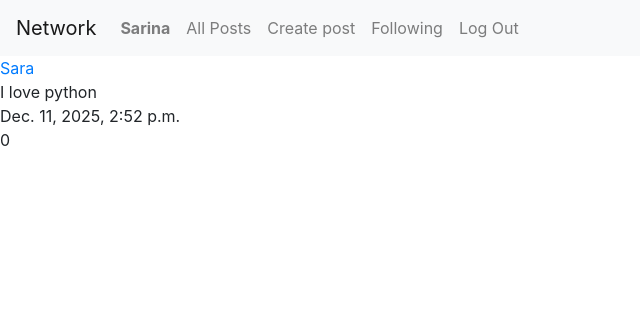
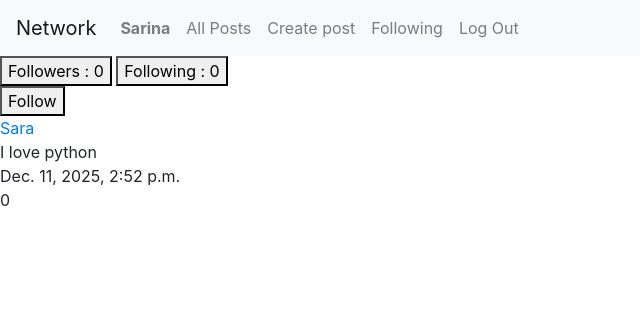
Before and after one commit to Sarina-b/Social-network, a Django app: a page that uses network/templates/network/index.html in a window 1280 px wide. Shown: the top 316 px of the page, without its empty margins (0-640 px from the left). Run offline with Django 5.2, Linux system fonts and the light colour scheme; a user stored in the database is signed in; data comes from the database, SQL or seed files in the repository; both versions use the stored data as it was after the commit; some libraries are stand-ins or nearby versions.

Commit message:
Follow/Unfollow user is added

```diff
--- a/network/static/network/inbox.js
+++ b/network/static/network/inbox.js
@@ -1,5 +1,13 @@
 document.addEventListener('DOMContentLoaded', () => {
-    document.querySelector('.create_post_form').addEventListener('submit', create_new_post);
+    // document.querySelector('.create_post_form').addEventListener('submit', create_new_post);
+    const follow_btn = document.querySelector('.follow_btn');
+    const unfollow_btn = document.querySelector('.unfollow_btn');
+    if (follow_btn) {
+        follow_btn.addEventListener('click', follow_button);
+    }
+    if (unfollow_btn) {
+        unfollow_btn.addEventListener('click', unfollow_button);
+    }
 })
 
 function create_new_post(event) {
@@ -19,7 +27,7 @@ function create_new_post(event) {
                 document.querySelector(".error-message").innerText = data.error;
                 return data;
             });
-        }else {
+        } else {
             return response.json().then(data => {
                 document.querySelector(".error-message").innerText = data.success;
                 return data;
@@ -31,3 +39,34 @@ function create_new_post(event) {
 
     document.querySelector('.content_of_post').value = '';
 }
+
+function follow_button() {
+
+    fetch(`/user_info`, {
+        method: 'PUT',
+        body: JSON.stringify({
+            follow: true,
+            clicked_user_id: document.querySelector('.follow_btn').dataset.user_id
+        })
+    }).catch(err => console.error(err));
+    const follow_btn = document.querySelector('.follow_btn');
+    follow_btn.textContent = 'Unfollow';
+    follow_btn.classList.remove('follow_btn');
+    follow_btn.classList.add('unfollow_btn');
+
+}
+
+function unfollow_button() {
+    fetch(`/user_info`, {
+        method: 'PUT',
+        body: JSON.stringify({
+            follow: false,
+            clicked_user_id: document.querySelector('.unfollow_btn').dataset.user_id
+        })
+    }).catch(err => console.error(err));
+    const follow_btn = document.querySelector('.unfollow_btn');
+    follow_btn.textContent = 'Follow';
+    follow_btn.classList.remove('unfollow_btn');
+    follow_btn.classList.add('follow_btn');
+
+}
--- a/network/templates/network/index.html
+++ b/network/templates/network/index.html
@@ -1,4 +1,5 @@
 {% extends "network/layout.html" %}
+{% load static %}
 
 
 {% block title %}
@@ -8,19 +9,22 @@
         All Posts
     {% endif %}
 {% endblock %}
+{% block script %}
+    <script src="{% static 'network/inbox.js' %}"></script>
+{%  endblock %}
 
 
 {% block body %}
-    {% if request.GET.from == 'profile' %}
+    {% if is_profile_page %}
         <div class="user_info">
             <button class="count_followers">Followers : {{ count_followers }}</button>
             <button class="count_following">Following : {{ count_following }}</button>
         </div>
         {% if activate_follow_or_unfollow %}
             {% if in_following %}
-                <button>Unfollow</button>
+                <button class="unfollow_btn" data-user_id="{{ clicked_user.id }}">Unfollow</button>
             {% else %}
-                <button>Follow</button>
+                <button class="follow_btn" data-user_id="{{ clicked_user.id }}">Follow</button>
             {% endif %}
 
         {% endif %}
--- a/network/urls.py
+++ b/network/urls.py
@@ -1,4 +1,3 @@
-
 from django.urls import path
 
 from . import views
@@ -9,5 +8,6 @@ urlpatterns = [
     path("logout", views.logout_view, name="logout"),
     path("register", views.register, name="register"),
     path("createPost", views.create_post, name="create_post"),
-    path('profile_<str:username>', views.profile, name="profile")
+    path('profile_<str:username>', views.profile, name="profile"),
+    path('user_info', views.user_info, name="user_info")
 ]
--- a/network/views.py
+++ b/network/views.py
@@ -16,6 +16,27 @@ def index(request):
     return render(request, 'network/index.html', {'posts': posts})
 
 
+@csrf_exempt
+def user_info(request):
+    # user_profile = Profile.objects.get(user=request.user)
+    # user_followings = user_profile.following.all()
+    # user_followers = request.followers.all()
+    if request.method == 'PUT':
+        data = json.loads(request.body)
+        clicked_user_id = data['clicked_user_id']
+        clicked_user = User.objects.get(pk=clicked_user_id)
+        if data['follow']:
+            Profile.objects.get(user=request.user).following.add(clicked_user)
+        else:
+            Profile.objects.get(user=request.user).following.remove(clicked_user)
+
+    # return JsonResponse({
+    #     'user_profile': user_profile,
+    #     'user_followings': user_followings,
+    #     'user_followers': user_followers
+    # })
+
+
 def profile(request, username):
     clicked_user = User.objects.get(username=username)
     posts = Post.objects.filter(username_of_poster=clicked_user).order_by('-date_posted')
@@ -30,7 +51,7 @@ def profile(request, username):
     return render(request, 'network/index.html',
                   {'posts': posts, 'count_following': count_following,
                    'count_followers': count_followers, 'activate_follow_or_unfollow': activate_follow_or_unfollow
-                      , 'in_following': in_following})
+                      , 'in_following': in_following, 'is_profile_page': True, 'clicked_user': clicked_user})
 
 
 def login_view(request):
```
Also changed, not shown: db.sqlite3.
